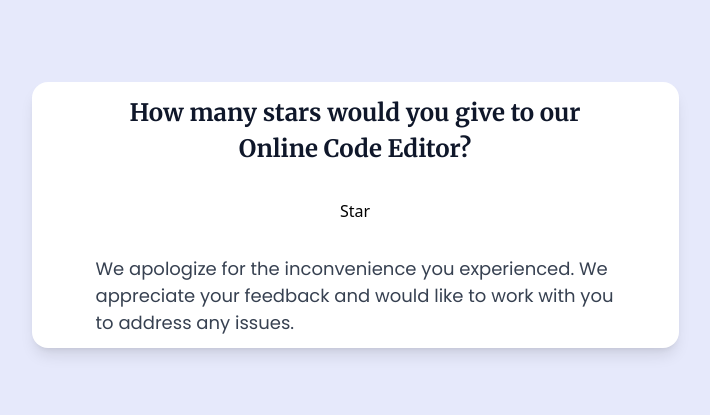
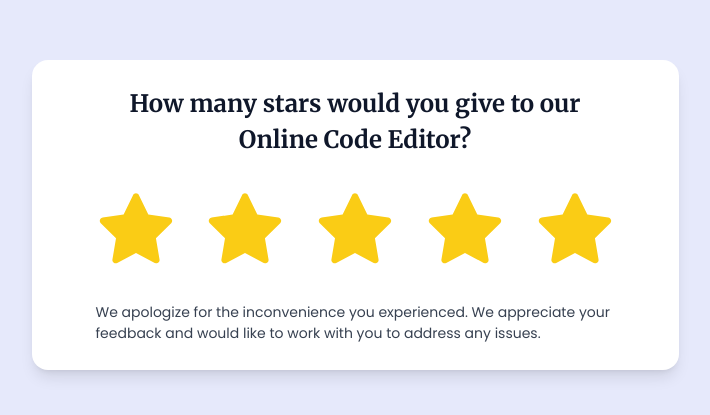
Before and after one commit to ronnypdev/Star-Rating-Component, a React (Vite) app: page / in a window 1280 px wide. Shown: the part 185-600 px from the top of the page, without its empty margins (285-995 px from the left). Built offline with nearby package versions, Linux system fonts and the light colour scheme.

Commit message:
implemented start rating icons and fixed component height

```diff
--- a/src/components/Rate.tsx
+++ b/src/components/Rate.tsx
@@ -3,10 +3,16 @@ import Star from "./Star"
 export default function Rate() {
   return (
     <>
-      <article className="w-[647px] h-[266px] flex flex-col justify-center items-center p-16 gap-8 bg-white rounded-2xl shadow-lg">
+      <article className="w-[647px] h-[310px] flex flex-col justify-center items-center p-16 gap-8 bg-white rounded-2xl shadow-lg">
         <h3 className="text-darkBlue text-center font-Merriweather text-2xl leading-normal font-bold">How many stars would you give to our Online Code Editor?</h3>
-        <Star />
-        <p className="font-Poppins text-lg font-normal leading-normal text-darkGray">We apologize for the inconvenience you experienced. We appreciate your feedback and would like to work with you to address any issues.</p>
+        <div className="flex justify-between items-center w-full max-w-full">
+          <Star />
+          <Star />
+          <Star />
+          <Star />
+          <Star />
+        </div>
+        <p className="font-Poppins text-sm font-normal leading-normal text-darkGray">We apologize for the inconvenience you experienced. We appreciate your feedback and would like to work with you to address any issues.</p>
       </article>
     </>
   )
--- a/src/components/Star.tsx
+++ b/src/components/Star.tsx
@@ -1,9 +1,10 @@
+import startEmpty from "../assets/images/star_empty.svg";
+import startFilled from "../assets/images/star_filled.svg";
+
 export default function Star() {
   return (
     <>
-      <div>
-        Star
-      </div>
+      <img className="cursor-pointer" src={startFilled} alt="star icon filled" width={80} height={80} />
     </>
   )
 }
```
Also changed, not shown: src/assets/images/star_empty.svg (renamed from public/assets/star_empty.svg), src/assets/images/star_filled.svg (renamed from public/assets/star_filled.svg).
